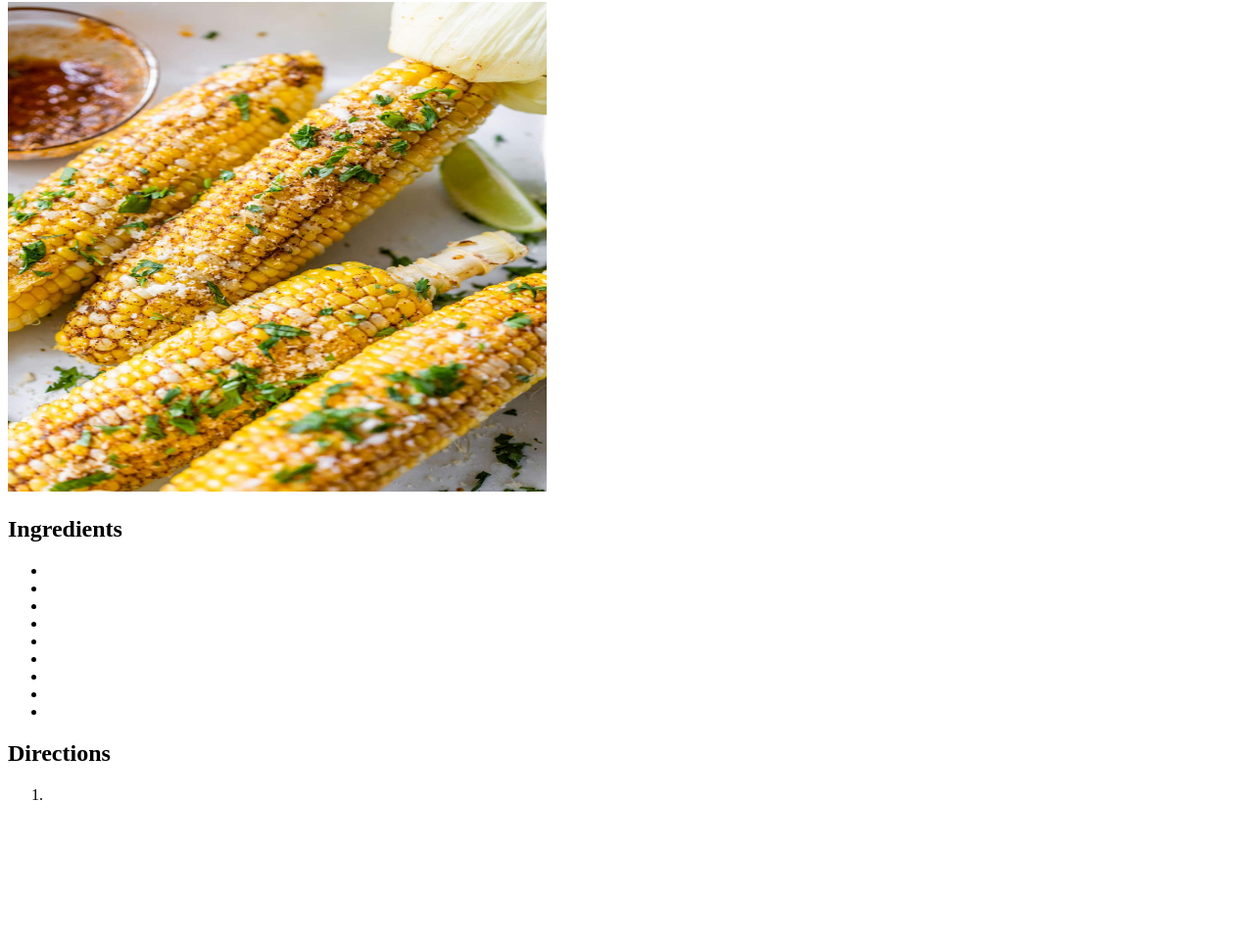
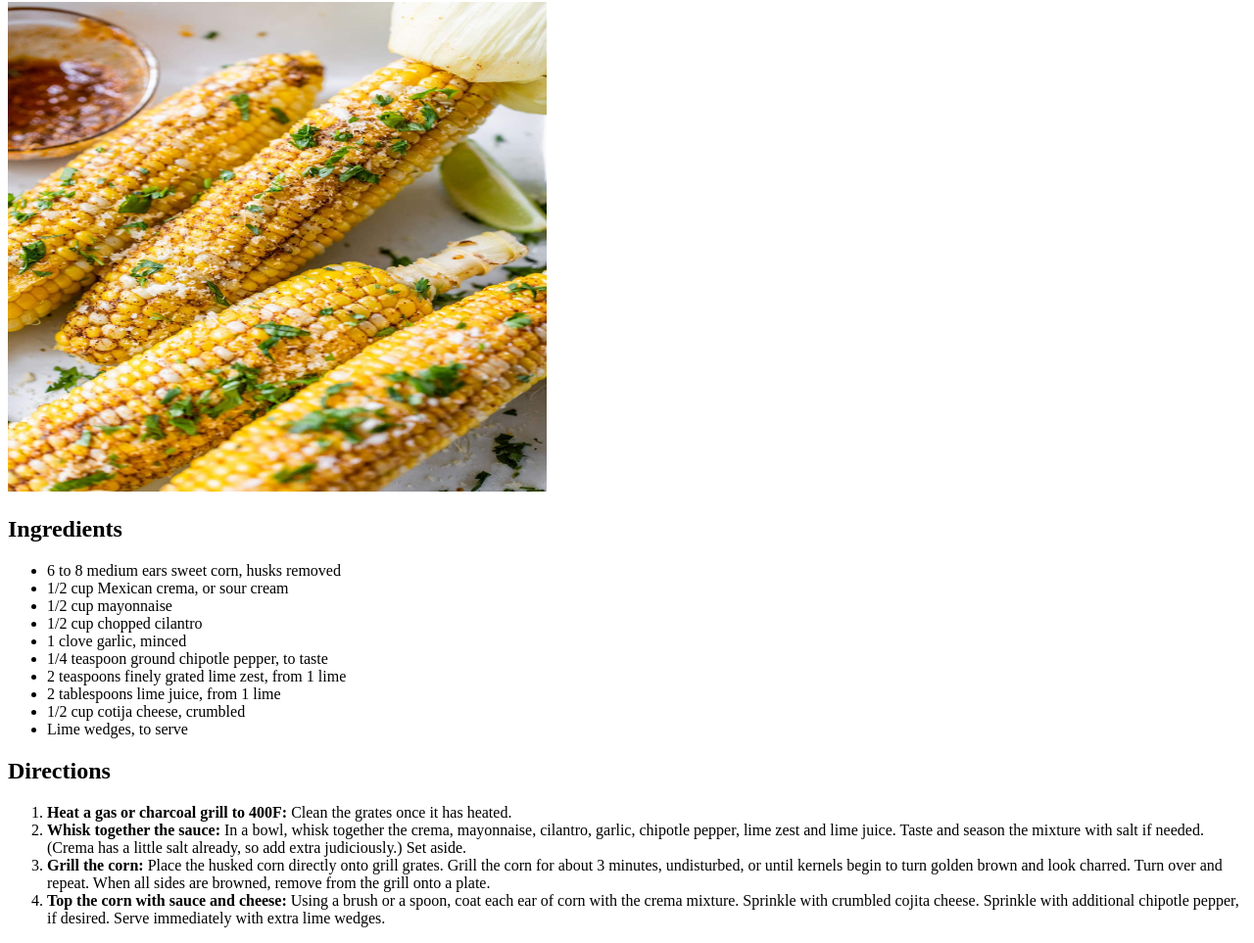
Before and after one commit to Pocketts/odin-recipes, a plain HTML site: page recipes/grilled-street-corn.html in a window 1280 px wide. Shown: the part 78-1041 px from the top of the page at 98% size. Before the commit the page ends 915 px from the top, so only its background shows below. Drawn offline with Linux system fonts and the light colour scheme; files whose address does not match are found by name.

Commit message:
Finish information entry for grilled-street-corn.html

```diff
--- a/recipes/grilled-street-corn.html
+++ b/recipes/grilled-street-corn.html
@@ -15,19 +15,27 @@
     <h4></h4>
     <h2>Ingredients</h2>
     <ul>
-        <li></li>
-        <li></li>
-        <li></li>
-        <li></li>
-        <li></li>
-        <li></li>
-        <li></li>
-        <li></li>
-        <li></li>
+        <li>6 to 8 medium ears sweet corn, husks removed</li>
+        <li>1/2 cup Mexican crema, or sour cream</li>
+        <li>1/2 cup mayonnaise</li>
+        <li>1/2 cup chopped cilantro</li>
+        <li>1 clove garlic, minced</li>
+        <li>1/4 teaspoon ground chipotle pepper, to taste</li>
+        <li>2 teaspoons finely grated lime zest, from 1 lime</li>
+        <li>2 tablespoons lime juice, from 1 lime</li>
+        <li>1/2 cup cotija cheese, crumbled</li>
+        <li>Lime wedges, to serve</li>
     </ul>
     <h2>Directions</h2>
     <ol>
-        <li></li>
+        <li><strong>Heat a gas or charcoal grill to 400F:</strong>
+            Clean the grates once it has heated.</li>
+        <li><strong>Whisk together the sauce:</strong>
+            In a bowl, whisk together the crema, mayonnaise, cilantro, garlic, chipotle pepper, lime zest and lime juice. Taste and season the mixture with salt if needed. (Crema has a little salt already, so add extra judiciously.) Set aside.</li>
+        <li><strong>Grill the corn:</strong>
+            Place the husked corn directly onto grill grates. Grill the corn for about 3 minutes, undisturbed, or until kernels begin to turn golden brown and look charred. Turn over and repeat. When all sides are browned, remove from the grill onto a plate.</li>
+        <li><strong>Top the corn with sauce and cheese:</strong>
+            Using a brush or a spoon, coat each ear of corn with the crema mixture. Sprinkle with crumbled cojita cheese. Sprinkle with additional chipotle pepper, if desired. Serve immediately with extra lime wedges.</li>
     </ol>
 
 </body>
```
